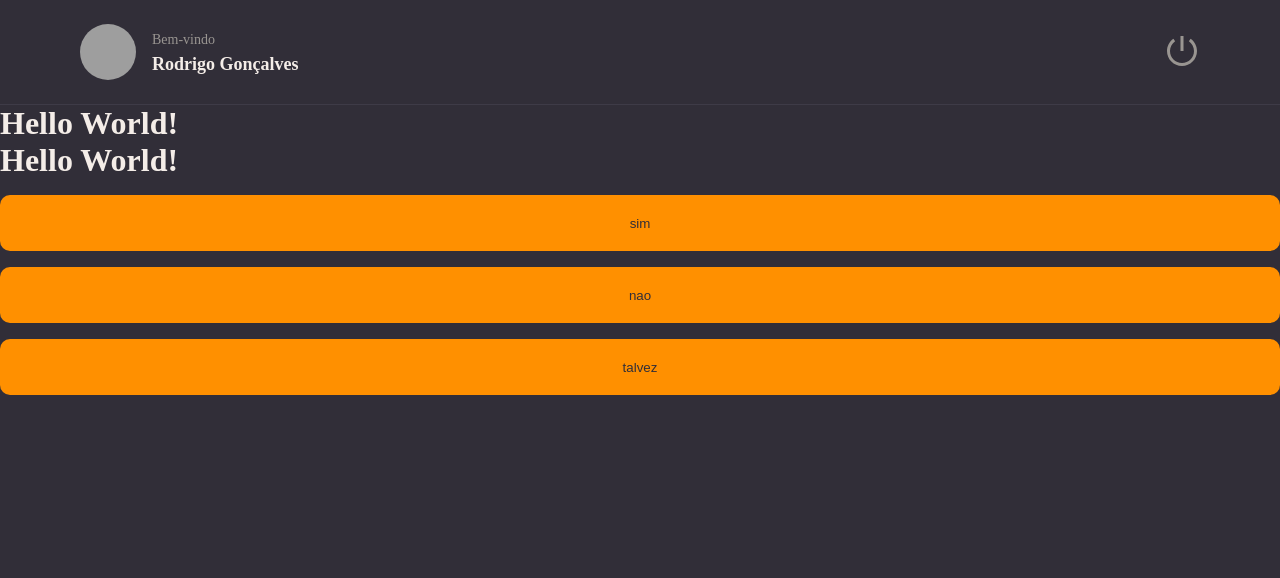
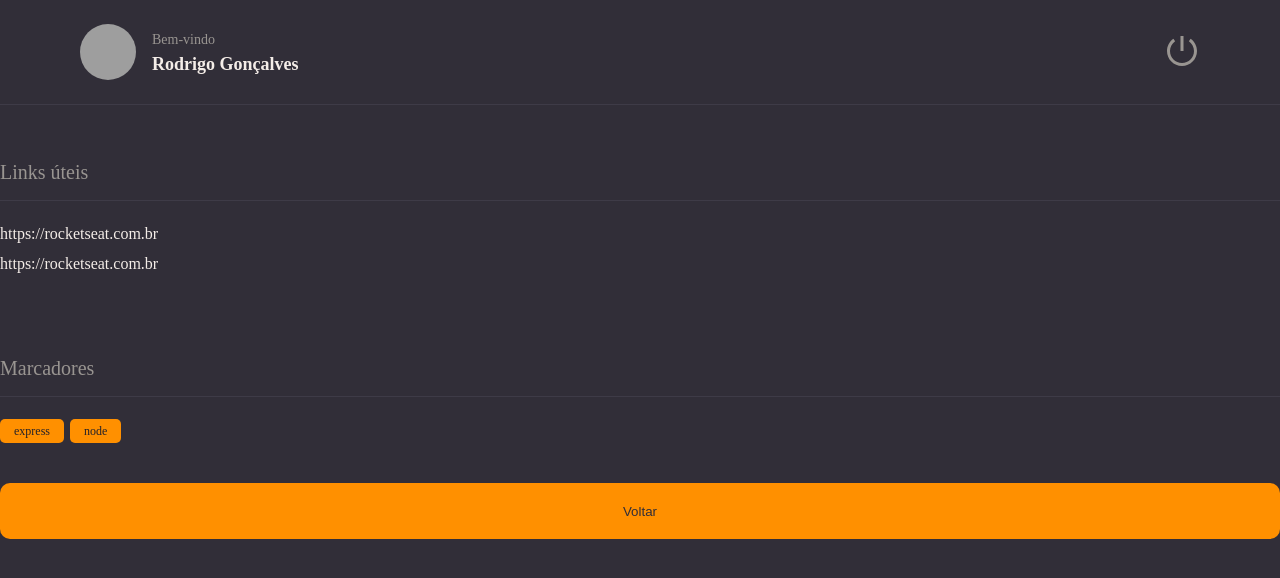
Before and after one commit to rodrigoaugusto99/complete_notes_app_pt2_react, a React (Vite) app: page / in a window 1280 px wide. Shown: the top 578 px of the page. Built offline with nearby package versions, Linux system fonts and the light colour scheme; grey boxes are pictures that could not be loaded.

Commit message:
componentes + children

```diff
--- /dev/null
+++ b/src/components/Section/index.jsx
@@ -0,0 +1,13 @@
+import { Container } from './styles'
+
+/*vamos ter duas sections, as tem titles porem o resto eh diferente
+uma tem links e outro tem tags. */
+export function Section({ title, children }) {
+  return (
+    <Container>
+      <h2>{title}</h2>
+
+      {children}
+    </Container>
+  )
+}
--- /dev/null
+++ b/src/components/Section/styles.js
@@ -0,0 +1,18 @@
+import styled from 'styled-components'
+
+export const Container = styled.section`
+  margin: 56px 0 28px;
+
+  > h2 {
+    border-bottom-width: 1px;
+    border-bottom-style: solid;
+    border-bottom-color: ${({ theme}) => theme.COLORS.BACKGROUND_700};
+
+    padding-bottom: 16px;
+    margin-bottom: 24px;
+
+    color: ${({ theme}) => theme.COLORS.GRAY_100};
+    font-size: 20px;
+    font-weight: 400;
+  }
+`
--- /dev/null
+++ b/src/components/Tag/index.jsx
@@ -0,0 +1,9 @@
+import { Container } from './styles'
+
+export function Tag({ title }) {
+  return (
+    <Container>
+      {title}
+    </Container>
+  )
+}
--- /dev/null
+++ b/src/components/Tag/styles.js
@@ -0,0 +1,10 @@
+import styled from 'styled-components'
+
+export const Container = styled.span`
+  font-size: 12px;
+  padding: 5px 14px;
+  border-radius: 5px;
+  margin-right: 6px;
+  color: ${({ theme }) => theme.COLORS.BACKGROUND_900};
+  background-color: ${({ theme }) => theme.COLORS.ORANGE};
+`
--- a/src/pages/Details/index.jsx
+++ b/src/pages/Details/index.jsx
@@ -1,19 +1,34 @@
 //import  './styles.js'
-import { Container } from './styles'
+import { Container, Links } from './styles'
 import { Button } from '../../components/Button'
 import { Header } from '../../components/Header'
+import { Section } from '../../components/Section'
+import { Tag } from '../../components/Tag'
 
-export function Details(){
-
+/*o children captura tudo que tiver aqui dentro, como se fosse
+        uma propriedade generica. O title foi passado propriamente dito*/
+export function Details() {
   return (
     <Container>
-      <Header/>
-      <h1>Hello World!</h1>
-      <h1>Hello World!</h1>
-      <Button title='sim'/>
-      <Button title='nao'/>
-      <Button title='talvez'/>
+      <Header />
+
+      <Section title="Links úteis">
+        <Links>
+          <li>
+            <a href="#">https://rocketseat.com.br</a>
+          </li>
+          <li>
+            <a href="#">https://rocketseat.com.br</a>
+          </li>
+        </Links>
+      </Section>
+
+      <Section title="Marcadores">
+        <Tag title="express" />
+        <Tag title="node" />
+      </Section>
+
+      <Button title="Voltar" />
     </Container>
-
   )
 }
--- a/src/pages/Details/styles.js
+++ b/src/pages/Details/styles.js
@@ -10,3 +10,15 @@ export const Container = styled.div`
   "header"
   "content";
 `
+
+export const Links = styled.ul`
+  list-style: none;
+
+  > li {
+    margin-top: 12px;
+
+    a {
+      color: ${({ theme }) => theme.COLORS.WHITE};
+    }
+  }
+`
```
Also changed, not shown: comments.txt.
